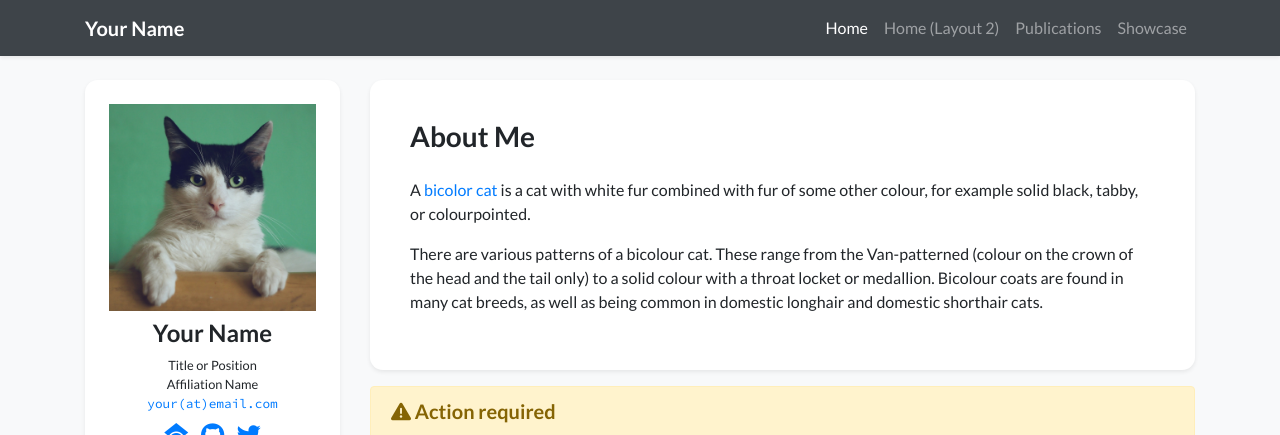
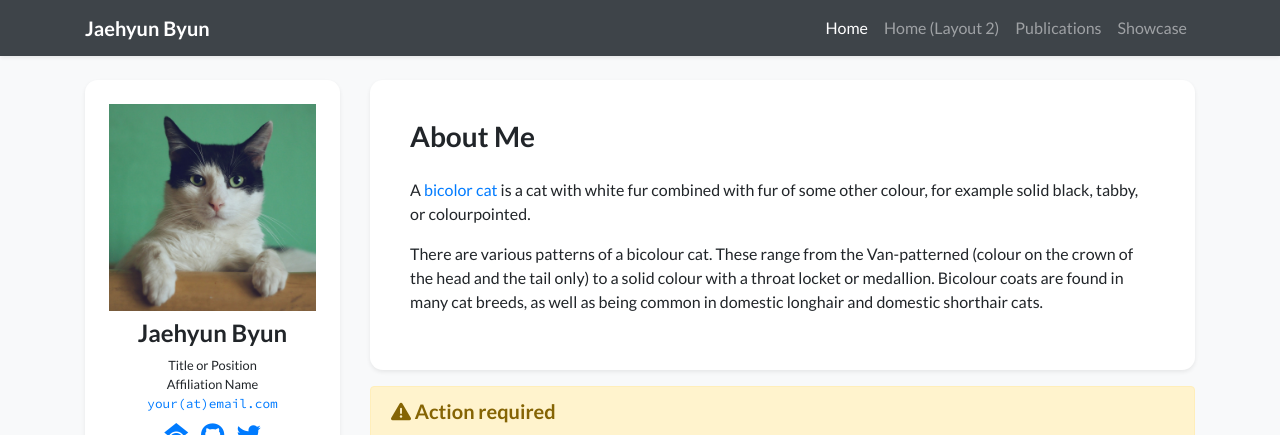
Before and after one commit to Jaehyun-Byun/Jaehyun-Byun.github.io, a Jekyll site: the page built from index.html, in a window 1280 px wide. Shown: the top 435 px of the page. Built offline with Jekyll 4.4.1, drawn with Linux system fonts in a browser that asks for light colours; nearby versions of some CDN libraries; a style sheet for code colours, icons or effects is not loaded.

Commit message:
Update profile.yml

```diff
--- a/_data/profile.yml
+++ b/_data/profile.yml
@@ -1,6 +1,6 @@
-primary_name: "Your Name"
+primary_name: "Jaehyun Byun"
 secondary_name: ""
-navbar_name: "Your Name"
+navbar_name: "Jaehyun Byun"
 
 positions:
 - name: Title or Position
```
